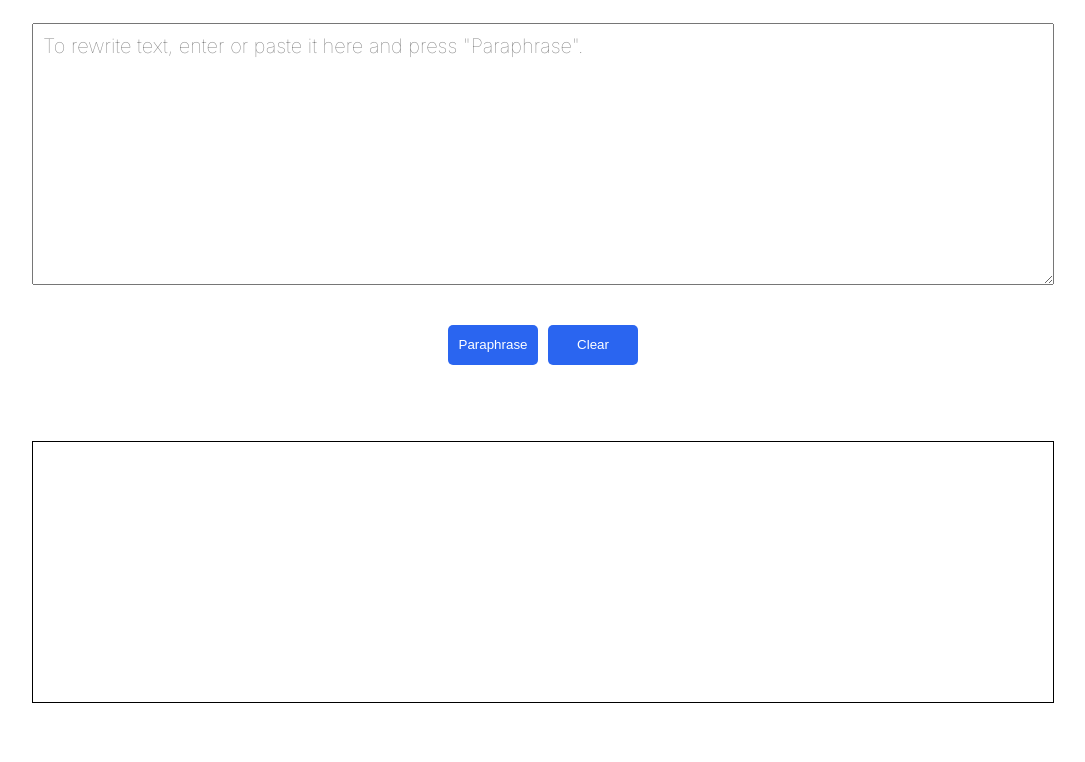
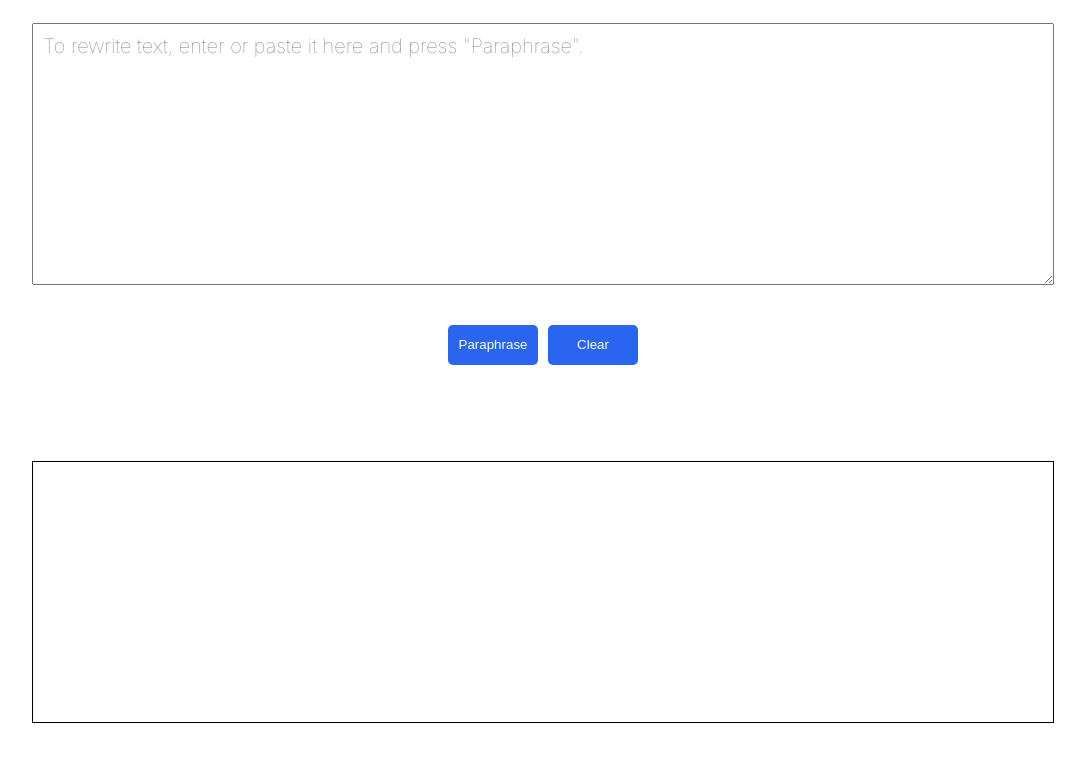
Before and after one commit to Yashwanth2008/Gen-AI-Demo, a React (Vite) app: page / in a window 1280 px wide. Shown: the top 762 px of the page, without its empty margins (97-1182 px from the left). Built offline with nearby package versions, Linux system fonts and the light colour scheme.

Commit message:
overall Height

```diff
--- a/src/App.css
+++ b/src/App.css
@@ -41,7 +41,7 @@ body {
   display: flex;
   justify-content: center;
   position: relative;
-  top: 50px;
+  top: 70px;
   border: 1px solid black;
 }
 .buttons{
```
